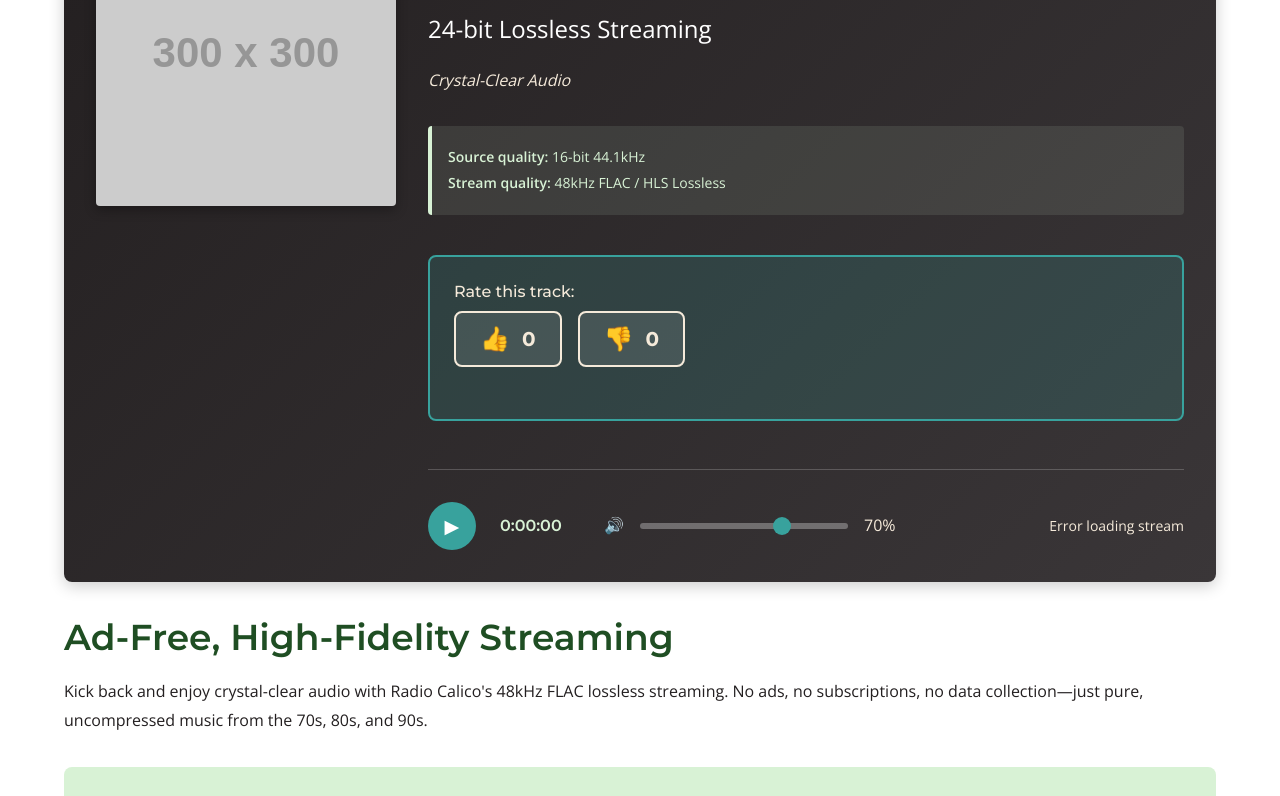
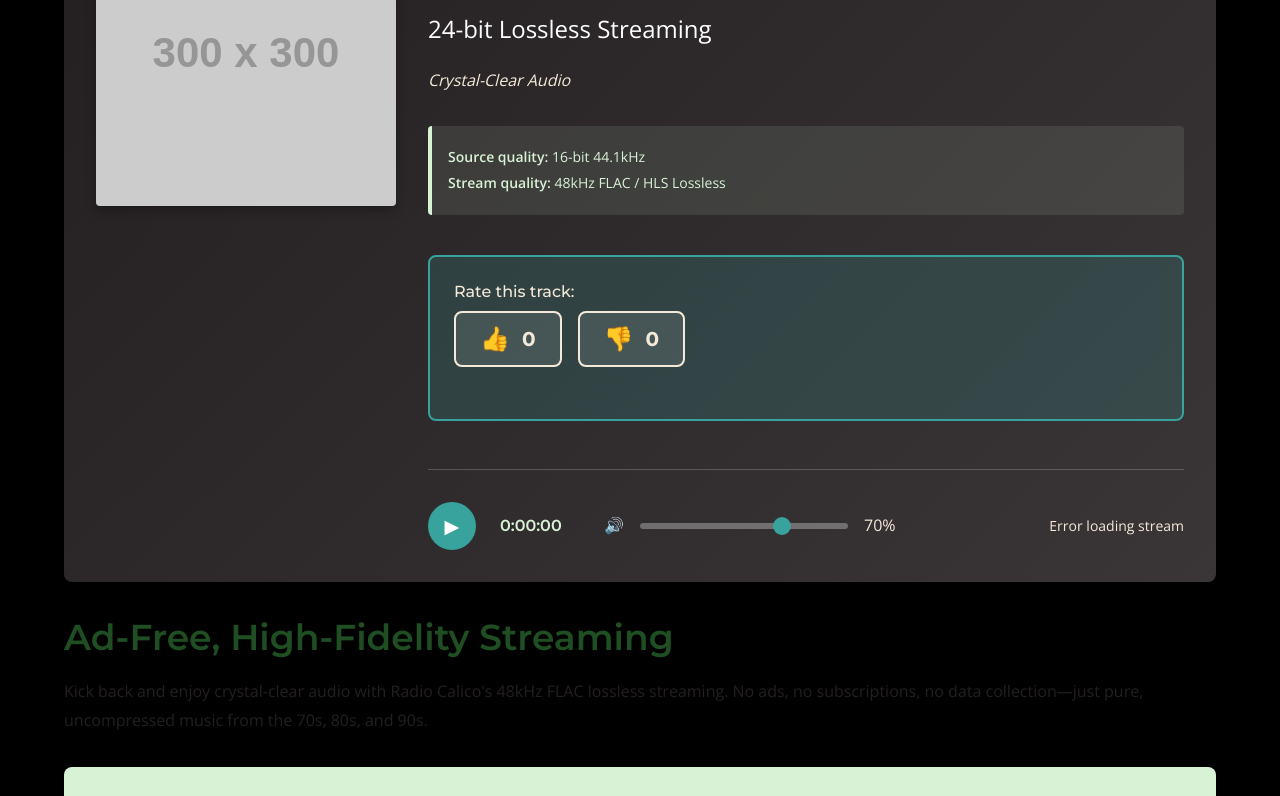
Before and after one commit to Robbot/radiocalico, a website: page public/index.html in a window 1280 px wide. Shown: the part 272-1068 px from the top of the page. Drawn offline with nearby package versions, Linux system fonts and the light colour scheme; no server answers; placeholder pictures from the web are drawn by us.

Commit message:
Change website background to black
Updated the body background color from white to black in style.css for a darker theme.

Co-Authored-By: Claude <noreply@anthropic.com>

```diff
--- a/public/style.css
+++ b/public/style.css
@@ -26,7 +26,7 @@ body {
     font-size: 16px;
     line-height: 1.6;
     color: var(--charcoal);
-    background-color: var(--white);
+    background-color: black;
 }
 
 /* Typography */
```
